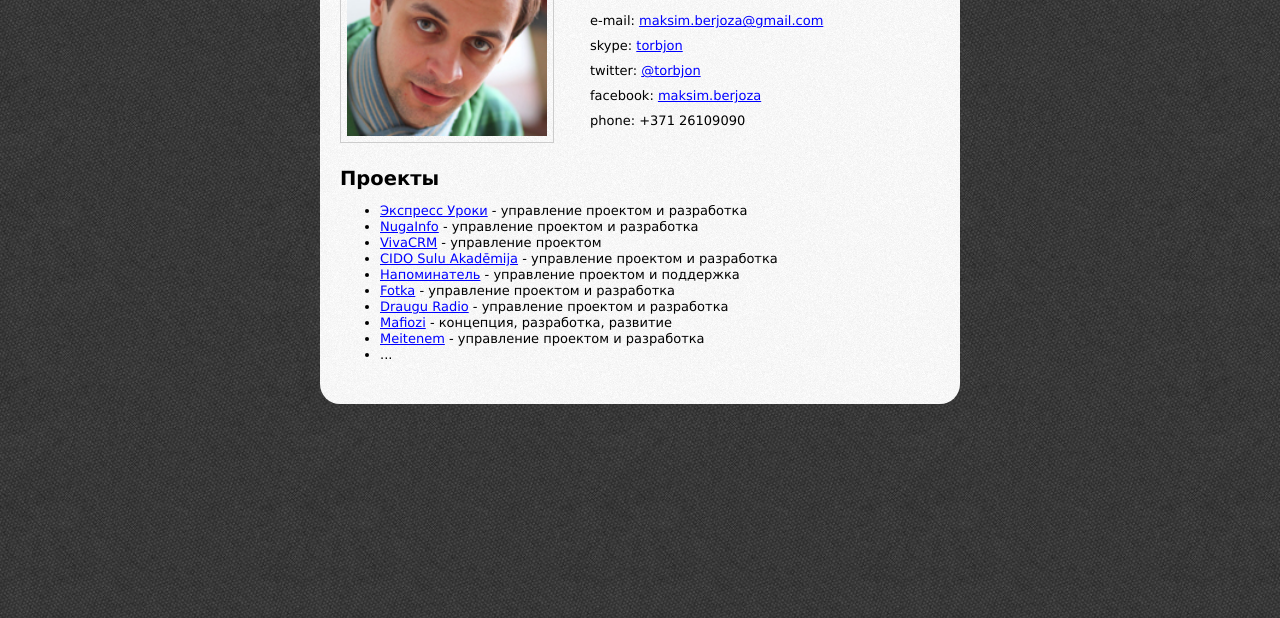
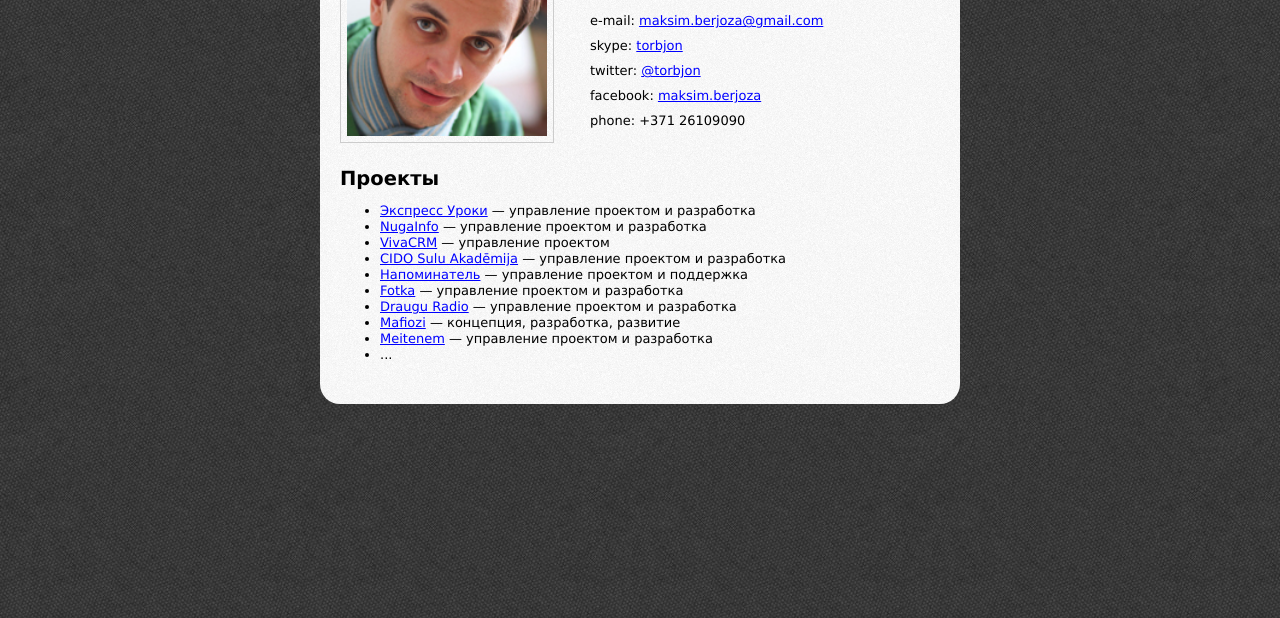
Before and after one commit to torbjon/berjoza.com, a plain HTML site: page index.html in a window 1280 px wide. Shown: the part 182-800 px from the top of the page. Drawn offline with Linux system fonts and the light colour scheme.

Commit message:
typograff

```diff
--- a/index.html
+++ b/index.html
@@ -1,7 +1,7 @@
 <!DOCTYPE html>
 <html>
 <head>
-  <title>Maksim Berjoza - web разработчик, менеджер</title>
+  <title>Maksim Berjoza&nbsp;&mdash; web разработчик, менеджер</title>
   <meta charset="utf-8">
   <link href="/normalize.css" media="screen" rel="stylesheet" type="text/css" />
   <link href="/style.css" media="screen" rel="stylesheet" type="text/css" />
@@ -28,15 +28,15 @@
     <div class="clearfix">
       <h2>Проекты</h2>
       <ul>
-        <li><a href="http://vkontakte.ru/app1934317" target="_blank">Экспресс Уроки</a> - управление проектом и разработка</li>
-        <li><a href="http://nugainfo.com" target="_blank">NugaInfo</a> - управление проектом и разработка</li>
-        <li><a href="https://www.vivacrm.lv/" target="_blank">VivaCRM</a> - управление проектом</li>
-        <li><a href="http://www.draugiem.lv/SuluAkademija/api/akademija" target="_blank">CIDO Sulu Akadēmija</a> - управление проектом и разработка</li>
-        <li><a href="http://vkontakte.ru/app2655952" target="_blank">Напоминатель</a> - управление проектом и поддержка</li>
-        <li><a href="http://www.draugiem.lv/fotka" target="_blank">Fotka</a> - управление проектом и разработка</li>
-        <li><a href="http://www.draugiem.lv/radio" target="_blank">Draugu Radio</a> - управление проектом и разработка</li>
-        <li><a href="http://www.mafiozi.lv" target="_blank">Mafiozi</a> - концепция, разработка, развитие</li>
-        <li><a href="http://www.meitenem.lv" target="_blank">Meitenem</a> - управление проектом и разработка</li>
+        <li><a href="http://vkontakte.ru/app1934317" target="_blank">Экспресс Уроки</a> &mdash;&nbsp;управление проектом и разработка</li>
+        <li><a href="http://nugainfo.com" target="_blank">NugaInfo</a> &mdash;&nbsp;управление проектом и разработка</li>
+        <li><a href="https://www.vivacrm.lv/" target="_blank">VivaCRM</a> &mdash;&nbsp;управление проектом</li>
+        <li><a href="http://www.draugiem.lv/SuluAkademija/api/akademija" target="_blank">CIDO Sulu Akadēmija</a> &mdash;&nbsp;управление проектом и разработка</li>
+        <li><a href="http://vkontakte.ru/app2655952" target="_blank">Напоминатель</a> &mdash;&nbsp;управление проектом и поддержка</li>
+        <li><a href="http://www.draugiem.lv/fotka" target="_blank">Fotka</a> &mdash;&nbsp;управление проектом и разработка</li>
+        <li><a href="http://www.draugiem.lv/radio" target="_blank">Draugu Radio</a> &mdash;&nbsp;управление проектом и разработка</li>
+        <li><a href="http://www.mafiozi.lv" target="_blank">Mafiozi</a> &mdash;&nbsp;концепция, разработка, развитие</li>
+        <li><a href="http://www.meitenem.lv" target="_blank">Meitenem</a> &mdash;&nbsp;управление проектом и разработка</li>
         <li>...</li>
       </ul>
     </div>
```
